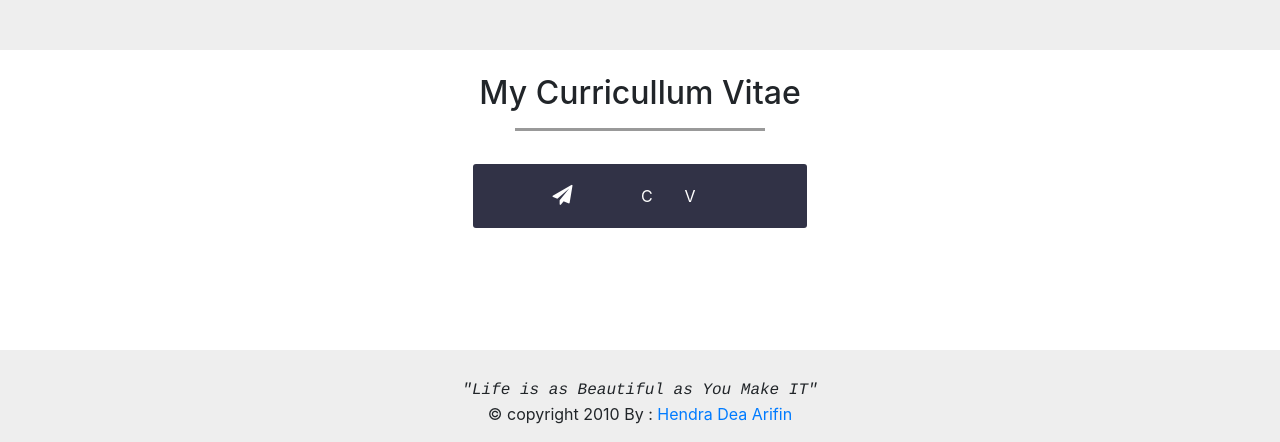
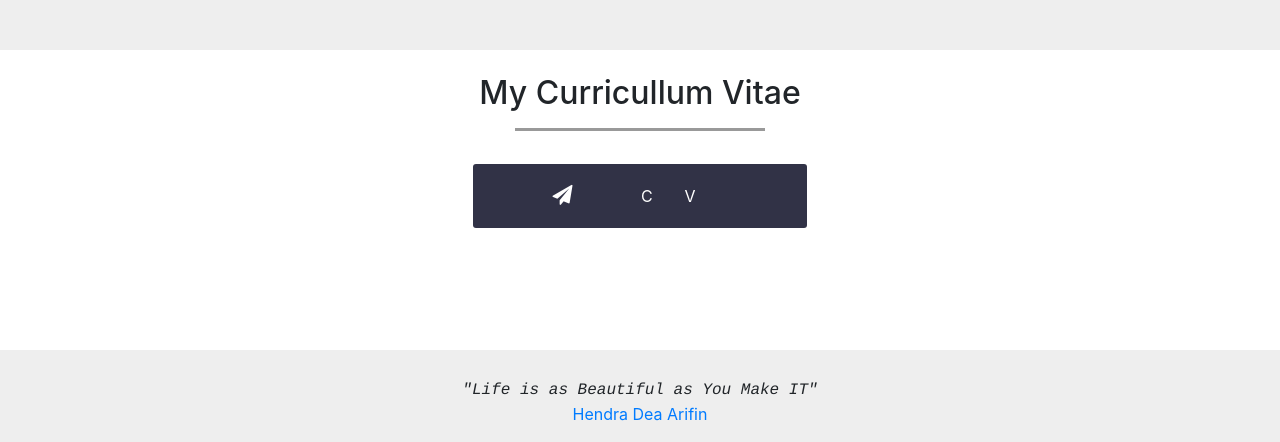
Before and after one commit to hendradrf/hendradrf.github.io, a plain HTML site: page index.html in a window 1280 px wide. Shown: the part 1070-1512 px from the top of the page. Drawn offline with nearby package versions, Linux system fonts and the light colour scheme.

Commit message:
Update index.html

```diff
--- a/index.html
+++ b/index.html
@@ -128,7 +128,7 @@
 
               "Life is as Beautiful as You Make IT"
             </i>
-            <p> &copy; copyright 2010 By : <a href="http://www.instagram.com/hendra0876"> Hendra Dea Arifin</a></p>
+            <p> <a href="http://www.instagram.com/hendra0876"> Hendra Dea Arifin</a></p>
           </div>
         </div>
       </div>
```
